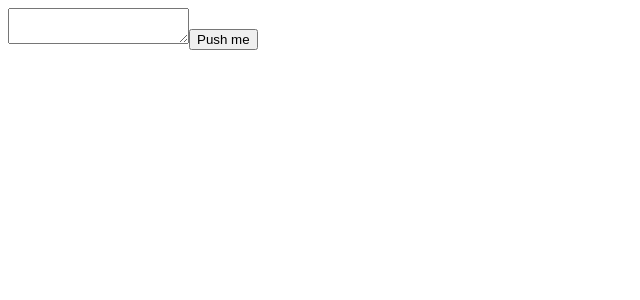
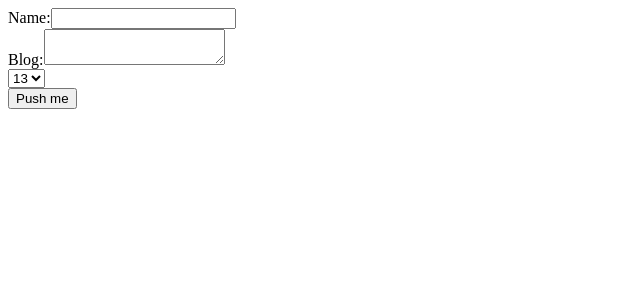
Before and after one commit to Williumwashere/react-practice, a React (Create React App) app in the folder my-app/: page / in a window 1280 px wide. Shown: the top 300 px of the page, without its empty margins (0-640 px from the left). Built offline with nearby package versions, Linux system fonts and the light colour scheme.

Commit message:
form validations

```diff
--- a/my-app/package.json
+++ b/my-app/package.json
@@ -15,7 +15,8 @@
     "react-dom": "^18.2.0",
     "react-scripts": "5.0.1",
     "typescript": "^4.9.4",
-    "web-vitals": "^2.1.4"
+    "web-vitals": "^2.1.4",
+    "yup": "^0.32.11"
   },
   "scripts": {
     "start": "react-scripts start",
--- a/my-app/src/FormikForm.tsx
+++ b/my-app/src/FormikForm.tsx
@@ -1,22 +1,41 @@
-import { Field, Form, Formik, FormikConfig } from "formik";
+import { ErrorMessage, Field, Form, Formik, FormikConfig } from "formik";
 import React from "react";
-
-interface FormValues {
-  blog: string;
-}
-
-
+import { schema } from "./schema";
+import { BlogObj } from "./Types";
 
 export default function FormikForm() {
-    const handleSubmit:FormikConfig<FormValues>["onSubmit"] = (values,actions) => {
-        console.log(values)
-        actions.resetForm()
-    }
+  const handleSubmit: FormikConfig<BlogObj>["onSubmit"] = (values, actions) => {
+    console.log(values);
+    actions.resetForm();
+  };
 
-  return <Formik<FormValues> initialValues={{ blog: "" }} onSubmit={handleSubmit}>
-    <Form>
-        <Field name="blog" as="textarea"/>
+  return (
+    <Formik<BlogObj>
+      initialValues={{ name: "", blog: "" , age:13}}
+      onSubmit={handleSubmit}
+      validationSchema={schema}
+    >
+      <Form>
+        <div>
+          <label htmlFor="name">Name:</label>
+          <Field name="name" as="input" />
+          <ErrorMessage name="name" />
+        </div>
+        <div>
+          <label htmlFor="blog">Blog:</label>
+          <Field name="blog" as="textarea" />
+          <ErrorMessage name="blog" />
+        </div>
+        <div>
+          <label htmlFor="age"></label>
+          <Field name="age" as="select">
+            {new Array(87).fill(1).map((_, i) => (
+              <option value={i + 13}>{i + 13}</option>
+            ))}
+          </Field>
+        </div>
         <button type="submit">Push me</button>
-    </Form>
-  </Formik>;
+      </Form>
+    </Formik>
+  );
 }
--- /dev/null
+++ b/my-app/src/Types.ts
@@ -0,0 +1,5 @@
+export interface BlogObj {
+  name: string;
+  blog: string;
+  age: number;
+}
--- /dev/null
+++ b/my-app/src/schema.ts
@@ -0,0 +1,13 @@
+import * as Yup from "yup";
+
+export const schema = Yup.object({
+  name: Yup.string()
+    .required("Name is required")
+    .min(2, "Name must be at least 2 caracters")
+    .max(10, "Your name is too long,chill."),
+  blog: Yup.string()
+    .required("Input is required")
+    .min(5, "Input must be at least 5 characters")
+    .max(20, "Cannot exceed 20 characters."),
+    age: Yup.number().required(),
+});
```
Also changed, not shown: 1 other file (tests, documents, lock files or other folders).
